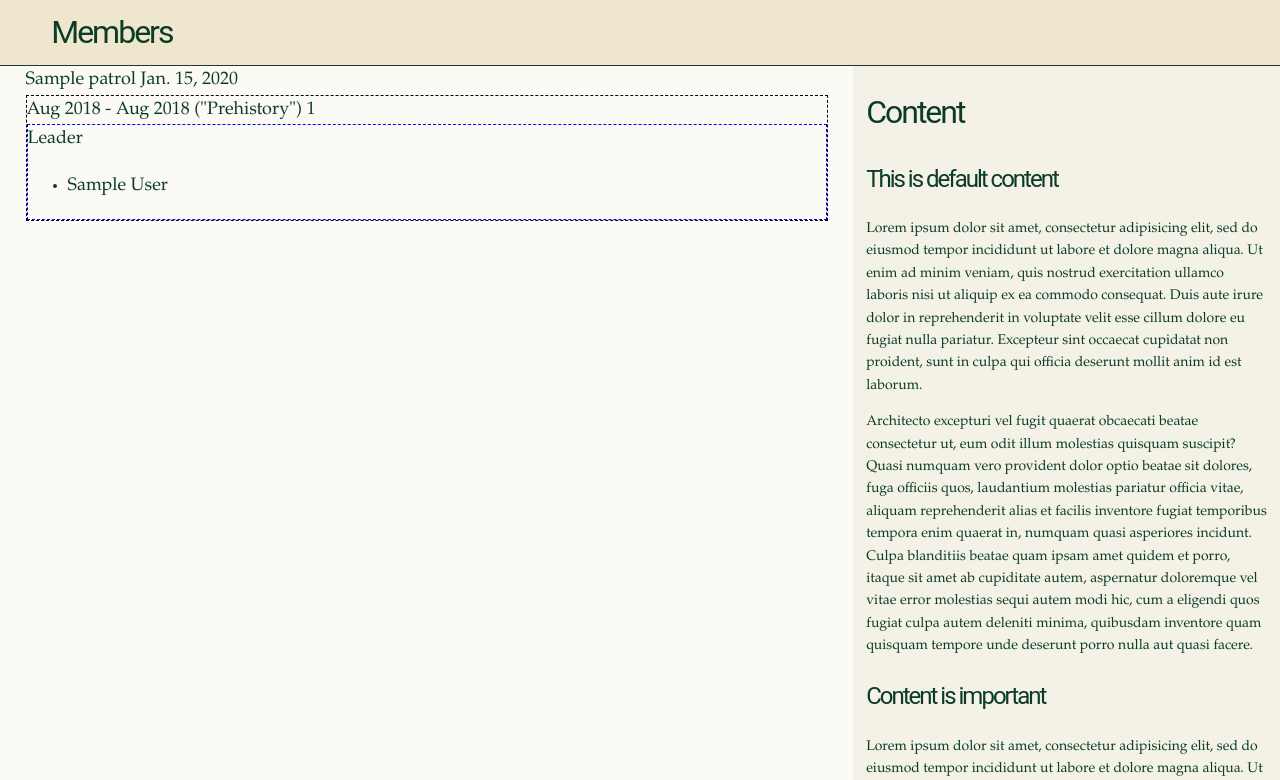
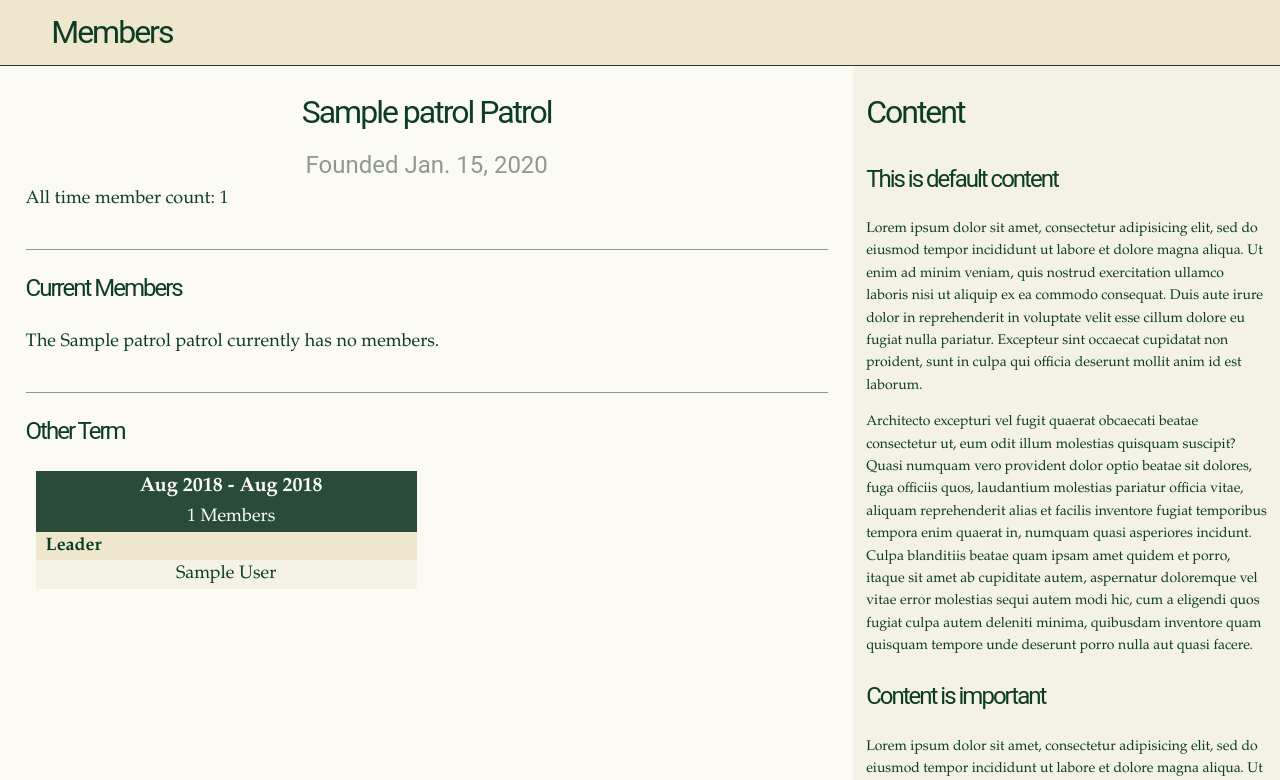
Before and after one commit to brianschubert/troop89medfield.org, a Django app: a page that uses troop89/trooporg/templates/trooporg/patrol_detail.html in a window 1280 px wide. Shown: the part 61-841 px from the top of the page. Run offline with Django 3.2, Linux system fonts and the light colour scheme; data comes from the database, SQL or seed files in the repository; tables that the repository leaves empty hold one stand-in row (values such as "Sample post"); style sheets or scripts are compiled from the project's sources; parts of the project's set-up code (start-up, migrations or seed data) failed here and were passed over.

Commit message:
Add initial formatting for patrol detail view

```diff
--- a/assets/scss/_style.scss
+++ b/assets/scss/_style.scss
@@ -5,6 +5,7 @@
 // extend through the content wrapper. Possible solutions:
 //  a. Add additional padding to main element.
 //  b. Add an equivalent border radius to the sidebar div.
+//  For now, this has been mitigated with a 2% bottom margin.
 
 body {
   margin: 0;
@@ -61,7 +62,7 @@ main {
   padding: 0 2%;
 
   @include respond-above($break-small) {
-
+    margin-bottom: 2%;
     .content-binary & {
       box-sizing: border-box;
       float: left;
@@ -87,4 +88,8 @@ main {
 section {
   padding-bottom: 35px;
   border-bottom: 1px solid get_color(rule);
+  &:last-of-type {
+    padding-bottom: 0;
+    border-bottom: none;
+  }
 }
--- /dev/null
+++ b/assets/scss/_trooporg.scss
@@ -0,0 +1,82 @@
+.members-header {
+  .title {
+    text-align: center;
+    margin-bottom: 0;
+  }
+
+  .meta {
+    @include sans-serif;
+    display: block;
+    @include font-size(24);
+    text-align: center;
+    text-transform: capitalize;
+
+  }
+}
+
+.patrol-member-type {
+  .title {
+    display: block;
+    font-weight: bold;
+    background: get_color(info_banner);
+    padding-left: 10px;
+  }
+
+  ul {
+    box-sizing: border-box;
+    margin: 0;
+    padding-left: 0;
+
+    div {
+      background-color: get_color(sidebar);
+      &:nth-child(2n) {
+        background-color: darken(get_color(sidebar), 3%);
+      }
+    }
+  }
+
+  li {
+    text-align: center;
+    box-sizing: border-box;
+    display: inline-block;
+    width: 50%;
+    margin: 0;
+    padding: 0;
+
+    &.full-width {
+      width: 100%;
+    }
+  }
+}
+
+.patrol-term-list {
+  margin-bottom: 10px;
+
+  @include respond-above($break-small) {
+    padding: 0 10px;
+    vertical-align: top;
+    box-sizing: border-box;
+    width: 50%;
+    display: inline-block;
+  }
+}
+
+.bubble-header {
+  text-align: center;
+  padding-left: 10px;
+  .title {
+    a {
+      color: white;
+      text-decoration: none;
+
+      &:hover, &:active, &:focus {
+        color: lighten(get_color(banner), 60%);
+      }
+    }
+    @include font-size(20);
+    font-weight: bold;
+    display: block;
+  }
+  background-color: lighten(get_color(banner), 5%);
+  color: white;
+}
--- a/assets/scss/output.scss
+++ b/assets/scss/output.scss
@@ -9,3 +9,4 @@
 @import "footer";
 /* App styles */
 @import "calendar";
+@import "trooporg";
--- a/troop89/trooporg/models.py
+++ b/troop89/trooporg/models.py
@@ -4,6 +4,7 @@ from django.contrib import auth
 from django.core.exceptions import ValidationError
 from django.db import models
 from django.db.models import Q
+from django.shortcuts import reverse
 
 
 class Member(auth.get_user_model()):
@@ -43,13 +44,14 @@ class Term(models.Model):
         get_latest_by = ('start',)
 
     def __str__(self):
-        form = '{} - {}'.format(
-            self.start.strftime("%b %Y"),
-            self.end.strftime("%b %Y")
-        )
+        period = self.period_str()
         if self.nickname:
-            form += ' ("{}")'.format(self.nickname)
-        return form
+            period += ' ("{}")'.format(self.nickname)
+        return period
+
+    def get_absolute_url(self):
+        args = self.start.strftime('%Y %m %d').split()
+        return reverse('trooporg:term-detail', args=args)
 
     def clean(self):
         # Calling parent in case it is given a non-empty body in the future (currently it is empty).
@@ -67,6 +69,21 @@ class Term(models.Model):
             Q(start__lt=self.start, end__gt=self.end)
         ).exists():
             raise ValidationError('Term overlaps with an existing term.')
+
+    def period_str(self):
+        """
+        Return a string representation of the month period that this term
+        overlaps with.
+        """
+        return '{} - {}'.format(
+            self.start.strftime("%b %Y"),
+            self.end.strftime("%b %Y")
+        )
+
+    def is_current(self) -> bool:
+        """Return True if this term overlaps with today."""
+        today = datetime.date.today()
+        return self.start <= today < self.end
 
 
 class PatrolQuerySet(models.QuerySet):
--- /dev/null
+++ b/troop89/trooporg/templates/trooporg/includes/patrol-members.html
@@ -0,0 +1,18 @@
+{# Group this term's memberships by their type. #}
+{# This ordering is specified by the type's integral value in the database. Changes to the schema may #}
+{# change the display order. #}
+{% regroup memberships by get_type_display as memberships_types %}
+
+{% for member_type in memberships_types %}
+    <div class="patrol-member-type">
+        <span class="title">{{ member_type.grouper }}{{ member_type.list|pluralize }}</span>
+        <ul>{% spaceless %}
+            {% for membership in member_type.list %}
+                {# Wrap every pair of member entries with a div to enable even/odd row coloration. #}
+                {% if forloop.counter0|divisibleby:2 %}<div class="row">{% endif %}
+                <li class="{{ member_type.list|pluralize:"full-width," }}">{{ membership.scout.get_full_name }} </li>
+                {% if forloop.counter|divisibleby:2 %}</div>{% endif %}
+            {% endfor %}
+        {% endspaceless %}</ul>
+    </div>
+{% endfor %}
--- a/troop89/trooporg/templates/trooporg/patrol_detail.html
+++ b/troop89/trooporg/templates/trooporg/patrol_detail.html
@@ -1,30 +1,50 @@
 {% extends "trooporg/base.html" %}
+
+{% block title %}{{ patrol.name }} Patrol{% endblock %}
 
 {% block content_main %}
     {# Tempoary layout - to be formated #}
-    {{ patrol.name }} {{ patrol.date_created }}
+    <div class="members-header">
+        <h1 class="title">{{ patrol.name }} Patrol</h1>
+        <span class="meta">Founded {{ patrol.date_created }}</span>
+    </div>
+    <section>
+        All time member count: {{ patrol.memberships.all|length }}
+        {# todo: add additional patrol summaries e.g. all time member count, leaders #}
+    </section>
 
-    {# All patrol memberships grouped by descending term. #}
-    {% regroup patrol.memberships.all by term as term_list %}
 
-    {% for term in term_list %}
-        <div style="border: 1px dashed black">
-            {{ term.grouper }} {{ term.list|length }}
-            {# Group this term's memberships by their type. #}
-            {# This ordering is specified by the type's integral value in the database. Changes to the schema may #}
-            {# change the display order. #}
-            {% regroup term.list by get_type_display as memberships_list %}
+    <section>
+        <h2>Current Members</h2>
+        {% if current_memberships %}
+            <div class="bubble-header">
+                <span class="title">
+                    <a href="{{ current_term.get_absolute_url }}">{{ current_term.period_str }}</a>
+                </span>
+                {{ current_memberships|length }} Members
+            </div>
+            {% include "trooporg/includes/patrol-members.html" with memberships=current_memberships %}
+        {% else %}
+            The {{ patrol.name }} patrol currently has no members.
+        {% endif %}
+    </section>
 
-            {% for memberships in memberships_list %}
-                <div style="border: 1px dashed blue">
-                    {{ memberships.grouper }}
-                <ul>
-                    {% for membership in memberships.list %}
-                        <li>{{ membership.scout.get_full_name }} </li>
-                    {% endfor %}
-                </ul>
+    <section>
+        {# All patrol memberships grouped by descending term. #}
+        {% regroup patrol.memberships.all by term as term_list %}
+        <h2>Other Term{{ term_list|pluralize }}</h2>
+        {% spaceless %}{% for term in term_list %}
+            {% if not term.grouper.is_current %}{# Ignore the current term - it's already displayed above. #}
+                <div class="patrol-term-list">
+                    <header class="bubble-header">
+                        <span class="title">
+                            <a href="{{ term.grouper.get_absolute_url }}">{{ term.grouper.period_str }}</a>
+                        </span>
+                        {{ term.list|length }} Members
+                    </header>
+                    {% include "trooporg/includes/patrol-members.html" with memberships=term.list %}
                 </div>
-            {% endfor %}
-        </div>
-    {% endfor %}
+            {% endif %}
+        {% endfor %}{% endspaceless %}
+    </section>
 {% endblock %}
--- a/troop89/trooporg/views.py
+++ b/troop89/trooporg/views.py
@@ -21,6 +21,19 @@ class PatrolDetailView(DetailView):
                 .prefetch_related('memberships__scout')
                 .prefetch_related('memberships__term')
         )
+
+    def get_context_data(self, **kwargs):
+        context = super().get_context_data()
+        # All memberships will be looped over in the template so its OK to
+        # resolve the query set now.
+        # Normally, the below filtering SHOULD be performed at the database level.
+        # However, since all the memberships for this patrol have already been
+        # fetched - along with their related fields - filtering in python was
+        # assumed to be more efficient.
+        current_memberships = [m for m in self.object.memberships.all() if m.term.is_current()]
+        context['current_memberships'] = current_memberships
+        context['current_term'] = current_memberships[0].term if len(current_memberships) > 0 else None
+        return context
 
 
 class BaseTermDetailView(DetailView):
```
